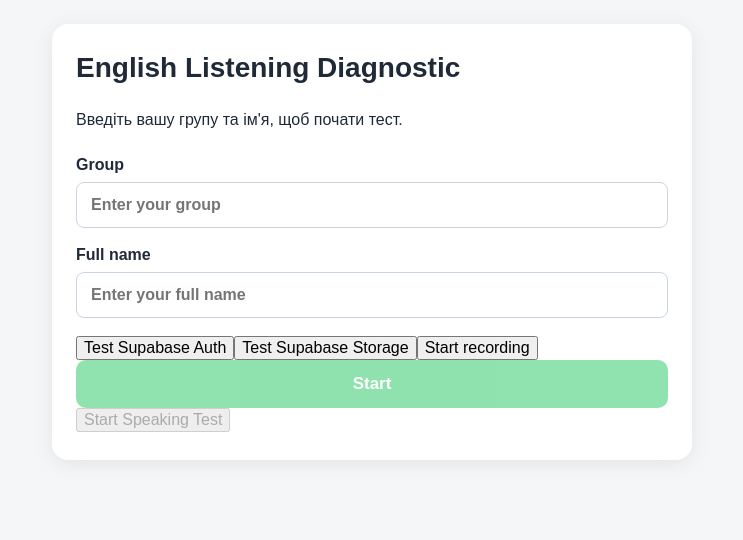
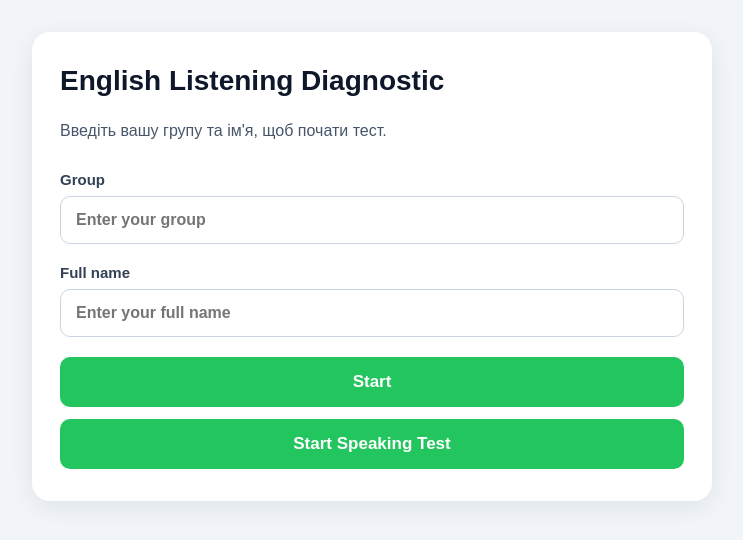
Before and after one commit to iiap-dev/listening-diagnostic, a React (Vite) app: page / in a window 1280 px wide. Shown: the top 540 px of the page, without its empty margins (268-1011 px from the left). Built offline with nearby package versions, Linux system fonts and the light colour scheme.

Commit message:
Improve speaking test UI and recording controls

```diff
--- a/src/App.tsx
+++ b/src/App.tsx
@@ -51,48 +51,11 @@ function App() {
   const [isPlaying, setIsPlaying] = useState(false)
   const [isSubmitting, setIsSubmitting] = useState(false)
   const [isRecording, setIsRecording] = useState(false)
+  const [isUploadingRecording, setIsUploadingRecording] = useState(false)
   const [recordedAudioUrl, setRecordedAudioUrl] = useState('')
   const [recordedAudioBlob, setRecordedAudioBlob] = useState<Blob | null>(null)
   const [recordingDuration, setRecordingDuration] = useState(0)
-  const [authTestMessage, setAuthTestMessage] = useState('')
-
-  const handleAuthTest = async () => {
-    setAuthTestMessage('Testing...')
-
-    const { data, error } = await supabase.auth.signInAnonymously()
-
-    if (error) {
-      setAuthTestMessage(`Error: ${error.message}`)
-      return
-    }
-
-    setAuthTestMessage(
-      data.user ? 'Anonymous authentication works.' : 'No user returned.',
-    )
-  }
-
-  const handleStorageTest = async () => {
-  setAuthTestMessage('Testing Storage...')
-
-  const testBlob = new Blob(['Supabase storage test'], {
-    type: 'audio/webm',
-  })
-
-  const testPath = `speaking/${testAttemptId}/task-1.webm`
-
-  const { error } = await supabase.storage
-    .from('speaking-audio')
-    .upload(testPath, testBlob, {
-      contentType: 'audio/webm',
-    })
-
-  if (error) {
-    setAuthTestMessage(`Storage error: ${error.message}`)
-    return
-  }
-
-  setAuthTestMessage('Supabase Storage upload works.')
-  }
+  const [uploadMessage, setUploadMessage] = useState('')
 
   useEffect(() => {
     window.scrollTo(0, 0)
@@ -173,7 +136,6 @@ function App() {
         const audio = new Audio(audioUrl)
 
         audio.addEventListener('loadedmetadata', () => {
-          console.log('Recording duration:', audio.duration)
           setRecordingDuration(audio.duration)
         })
 
@@ -191,15 +153,13 @@ function App() {
       taskId: string,
       audioBlob: Blob,
     ) => {
-      if (!testAttemptId) {
-        setAuthTestMessage('No test attempt ID.')
+    if (!testAttemptId || isUploadingRecording) {
       return false
     }
 
-      setAuthTestMessage('Uploading recording...')
+    setIsUploadingRecording(true)
 
       const filePath = `speaking/${testAttemptId}/task-${taskId}.webm`
-      console.log('Uploading speaking recording:', filePath)
 
       const { error } = await supabase.storage
         .from('speaking-audio')
@@ -208,7 +168,8 @@ function App() {
         })
 
         if (error) {
-        setAuthTestMessage(`Upload error: ${error.message}`)
+          setIsUploadingRecording(false)
+          setUploadMessage('Не вдалося надіслати запис. Спробуйте ще раз.')
           return false
         }
 
@@ -238,7 +199,8 @@ function App() {
 
         if (metadataError) {
           console.error('Metadata insert error:', metadataError)
-          setAuthTestMessage(`Metadata error: ${metadataError.message}`)
+          setUploadMessage(`Metadata error: ${metadataError.message}`)
+          setIsUploadingRecording(false)
           return false
         }
 
@@ -250,32 +212,31 @@ function App() {
             },
             body: JSON.stringify(metadata),
           })
-
-          console.log('Speaking metadata sent to Google Sheets:', metadata)
         } catch (error) {
           console.error('Google Sheets error:', error)
         }
 
-        setAuthTestMessage('Recording uploaded successfully.')
+        setIsUploadingRecording(false)
+        setUploadMessage('')
 
         if (taskId === '1') {
           setRecordedAudioUrl('')
           setRecordedAudioBlob(null)
-          setAuthTestMessage('')
+          setUploadMessage('')
           setSpeakingTask(2)
         }
 
         if (taskId === '2') {
           setRecordedAudioUrl('')
           setRecordedAudioBlob(null)
-          setAuthTestMessage('')
+          setUploadMessage('')
           setSpeakingTask(3)
         }
 
         if (taskId === '3') {
           setRecordedAudioUrl('')
           setRecordedAudioBlob(null)
-          setAuthTestMessage('')
+          setUploadMessage('')
           setScreen('thankyou')
         }
 
@@ -295,8 +256,6 @@ function App() {
       if (!group.trim() || !fullName.trim()) return
 
       const attemptId = crypto.randomUUID()
-
-      console.log('Speaking test attempt ID:', attemptId)
 
       setTestAttemptId(attemptId)
       setScreen('speaking-test')
@@ -412,36 +371,8 @@ function App() {
             />
           </label>
 
-          <button
-              type="button"
-              onClick={handleAuthTest}
-            >
-              Test Supabase Auth
-            </button>
-
-            <button
-              type="button"
-              onClick={handleStorageTest}
-            >
-              Test Supabase Storage
-            </button>
-
-            <button
-              type="button"
-              onClick={isRecording ? stopRecording : startRecording}
-            >
-              {isRecording ? 'Stop recording' : 'Start recording'}
-            </button>
-
-            {recordedAudioUrl && (
-              <audio
-                controls
-                src={recordedAudioUrl}
-              />
-            )}
-
-            {authTestMessage && (
-              <p>{authTestMessage}</p>
+            {uploadMessage && (
+              <p>{uploadMessage}</p>
             )}
 
           <button
@@ -453,6 +384,7 @@ function App() {
           </button>
 
             <button
+              className="primary-button"
               type="button"
               onClick={handleSpeakingTestStart}
               disabled={!group.trim() || !fullName.trim()}
@@ -553,21 +485,23 @@ function App() {
               скажіть українською, що саме ви хотіли б сказати.
             </p>
 
+            <div className="speaking-controls">
+              {!recordedAudioUrl && (
                   <button
+                    className="record-button"
                     type="button"
                     onClick={isRecording ? stopRecording : startRecording}
                   >
                     {isRecording ? 'Stop recording' : 'Start recording'}
                   </button>
+                )}
 
               {recordedAudioUrl && (
                 <>
-                <audio
-                  controls
-                  src={recordedAudioUrl}
-                />
+                  <audio controls src={recordedAudioUrl} />
 
                   <button
+                    className="rerecord-button"
                     type="button"
                     onClick={startRecording}
                   >
@@ -575,17 +509,24 @@ function App() {
                   </button>
 
                 <button
+                  className="upload-button"
                   type="button"
-                  onClick={() => uploadTaskRecording(speakingTask.toString(), recordedAudioBlob!)}
-                  disabled={!recordedAudioBlob}
+                  onClick={() =>
+                    uploadTaskRecording(
+                      speakingTask.toString(),
+                      recordedAudioBlob!,
+                    )
+                  }
+                  disabled={!recordedAudioBlob || isUploadingRecording}
                 >
-                  Відправити
+                  {isUploadingRecording ? 'Надсилання...' : 'Відправити'}
                 </button>
                 </>
               )}
+            </div>
 
-            {authTestMessage && (
-              <p>{authTestMessage}</p>
+            {uploadMessage && (
+              <p className="upload-message">{uploadMessage}</p>
             )}
           </section>
         </main>
--- a/src/styles.css
+++ b/src/styles.css
@@ -5,7 +5,7 @@
 :root {
   font-family: Arial, sans-serif;
   color: #1f2937;
-  background: #f4f6f8;
+  background: #f1f5f9;
 }
 
 body {
@@ -14,13 +14,14 @@ body {
 }
 
 button,
-input {
+input,
+textarea {
   font: inherit;
 }
 
 .app {
   min-height: 100vh;
-  padding: 24px 16px;
+  padding: 32px 16px;
   display: flex;
   justify-content: center;
   align-items: flex-start;
@@ -28,48 +29,62 @@ input {
 
 .card {
   width: 100%;
-  max-width: 640px;
-  background: white;
-  border-radius: 16px;
-  padding: 28px 24px;
-  box-shadow: 0 4px 20px rgba(0, 0, 0, 0.08);
+  max-width: 680px;
+  background: #ffffff;
+  border-radius: 18px;
+  padding: 32px 28px;
+  box-shadow: 0 6px 24px rgba(15, 23, 42, 0.08);
 }
 
 h1 {
-  margin-top: 0;
-  margin-bottom: 24px;
+  margin: 0 0 20px;
   font-size: 28px;
+  line-height: 1.2;
+  font-weight: 700;
+  color: #0f172a;
 }
 
 h2 {
-  font-size: 20px;
+  font-size: 19px;
   line-height: 1.4;
-  margin: 0 0 18px;
+  margin: 0 0 16px;
+  font-weight: 700;
+  color: #1e293b;
 }
 
 .intro {
-  margin-bottom: 24px;
-  line-height: 1.5;
+  margin: 0 0 28px;
+  color: #475569;
+  line-height: 1.6;
+  font-size: 16px;
 }
 
 label {
   display: block;
-  margin-bottom: 18px;
+  margin-bottom: 20px;
   font-weight: 600;
+  color: #334155;
+  font-size: 15px;
 }
 
 input[type='text'] {
   width: 100%;
   margin-top: 8px;
-  padding: 13px 14px;
+  padding: 14px 15px;
   border: 1px solid #cbd5e1;
-  border-radius: 8px;
+  border-radius: 10px;
+  background: #ffffff;
+  color: #1f2937;
   font-size: 16px;
+  transition:
+    border-color 0.15s ease,
+    box-shadow 0.15s ease;
 }
 
 input[type='text']:focus {
-  outline: 2px solid #86efac;
+  outline: none;
   border-color: #22c55e;
+  box-shadow: 0 0 0 3px rgba(34, 197, 94, 0.15);
 }
 
 .primary-button,
@@ -82,20 +97,23 @@ input[type='text']:focus {
 
 .primary-button {
   width: 100%;
-  padding: 14px 20px;
+  padding: 15px 20px;
+  border-radius: 10px;
   background: #22c55e;
-  color: white;
+  color: #ffffff;
   font-size: 17px;
+  font-weight: 600;
+  transition:
+    background 0.15s ease,
+    transform 0.1s ease;
 }
 
 .primary-button:hover:not(:disabled) {
   background: #16a34a;
 }
 
-.primary-button:disabled,
-.play-button:disabled {
-  opacity: 0.5;
-  cursor: not-allowed;
+.primary-button:active:not(:disabled) {
+  transform: translateY(1px);
 }
 
 .progress {
@@ -106,17 +124,29 @@ input[type='text']:focus {
 
 .audio-section {
   margin: 24px 0 28px;
-  padding: 18px;
+  padding: 24px 20px;
   background: #f8fafc;
-  border-radius: 12px;
+  border: 1px solid #e2e8f0;
+  border-radius: 14px;
   text-align: center;
 }
 
 .play-button {
   padding: 13px 24px;
   background: #334155;
-  color: white;
+  color: #ffffff;
   font-size: 16px;
+  transition:
+    background 0.15s ease,
+    transform 0.1s ease;
+}
+
+.play-button:hover:not(:disabled) {
+  background: #1e293b;
+}
+
+.play-button:active:not(:disabled) {
+  transform: translateY(1px);
 }
 
 .play-counter {
@@ -140,30 +170,46 @@ input[type='text']:focus {
   align-items: center;
   gap: 12px;
   margin: 0;
-  padding: 14px;
+  padding: 16px;
   border: 1px solid #dbe2ea;
-  border-radius: 10px;
+  border-radius: 12px;
+  background: #ffffff;
   cursor: pointer;
   font-weight: 400;
+  line-height: 1.5;
+  transition:
+    background 0.15s ease,
+    border-color 0.15s ease;
 }
 
 .option:hover {
   background: #f8fafc;
+  border-color: #94a3b8;
+}
+
+.option:focus-within {
+  border-color: #22c55e;
+  box-shadow: 0 0 0 2px rgba(34, 197, 94, 0.12);
 }
 
 .option input[type='radio'] {
-  width: 18px;
-  height: 18px;
+  width: 20px;
+  height: 20px;
   margin: 0;
   flex-shrink: 0;
+  accent-color: #16a34a;
+  cursor: pointer;
 }
 
 .subquestions .question-block {
-  padding-bottom: 20px;
+  margin-bottom: 24px;
+  padding-bottom: 24px;
   border-bottom: 1px solid #e2e8f0;
 }
 
 .subquestions .question-block:last-child {
+  margin-bottom: 0;
+  padding-bottom: 0;
   border-bottom: none;
 }
 
@@ -199,12 +245,15 @@ input[type='text']:focus {
 
     h1 {
       font-size: 24px;
+      line-height: 1.25;
     }
 
     h2 {
       font-size: 18px;
     }
-}.instruction {
+}
+
+.instruction {
   margin: -8px 0 20px;
   color: #475569;
   line-height: 1.5;
@@ -235,26 +284,130 @@ input[type='text']:focus {
 }
 
 .heard-section textarea {
+  display: block;
   width: 100%;
   resize: vertical;
-  min-height: 80px;
-  padding: 12px 14px;
+  min-height: 96px;
+  margin-top: 8px;
+  padding: 14px;
   border: 1px solid #cbd5e1;
-  border-radius: 8px;
+  border-radius: 10px;
+  background: #ffffff;
+  color: #1f2937;
   font: inherit;
   font-size: 16px;
+  line-height: 1.5;
+  transition:
+    border-color 0.15s ease,
+    box-shadow 0.15s ease;
 }
 
 .heard-section textarea:focus {
-  outline: 2px solid #86efac;
+  outline: none;
   border-color: #22c55e;
+  box-shadow: 0 0 0 3px rgba(34, 197, 94, 0.15);
 }
+
+
+/* Speaking task */
 
 .speaking-task-image {
   display: block;
   width: 100%;
   max-width: 700px;
   height: auto;
-  margin: 20px auto;
-  border-radius: 12px;
+  margin: 24px auto;
+  border-radius: 14px;
+  border: 1px solid #e2e8f0;
 }
+
+.card p {
+  line-height: 1.6;
+}
+
+.card ul {
+  padding-left: 24px;
+  line-height: 1.7;
+}
+
+.card li {
+  padding-left: 4px;
+  margin-bottom: 6px;
+}
+
+/* Speaking recording controls */
+
+.speaking-controls {
+  display: flex;
+  flex-direction: column;
+  gap: 12px;
+  margin-top: 24px;
+}
+
+.speaking-controls button {
+  width: 100%;
+  min-height: 48px;
+  padding: 13px 18px;
+  border: none;
+  border-radius: 10px;
+  font: inherit;
+  font-weight: 600;
+  cursor: pointer;
+  transition:
+    background 0.15s ease,
+    transform 0.1s ease;
+}
+
+.speaking-controls button:active:not(:disabled) {
+  transform: translateY(1px);
+}
+
+.speaking-controls button:disabled {
+  opacity: 0.5;
+  cursor: not-allowed;
+}
+
+.record-button {
+  background: #334155;
+  color: #ffffff;
+}
+
+.record-button:hover:not(:disabled) {
+  background: #1e293b;
+}
+
+.rerecord-button {
+  background: #f1f5f9;
+  color: #334155;
+  border: 1px solid #cbd5e1 !important;
+}
+
+.rerecord-button:hover:not(:disabled) {
+  background: #e2e8f0;
+}
+
+.upload-button {
+  background: #22c55e;
+  color: #ffffff;
+}
+
+.upload-button:hover:not(:disabled) {
+  background: #16a34a;
+}
+
+.speaking-controls audio {
+  display: block;
+  width: 100%;
+  margin: 4px 0;
+}
+
+.upload-message {
+  margin-top: 16px;
+  color: #475569;
+  font-size: 14px;
+  line-height: 1.5;
+}
+
+.primary-button + .primary-button {
+  margin-top: 12px;
+}
```
Lines whose indentation alone changed are shown as unchanged.
